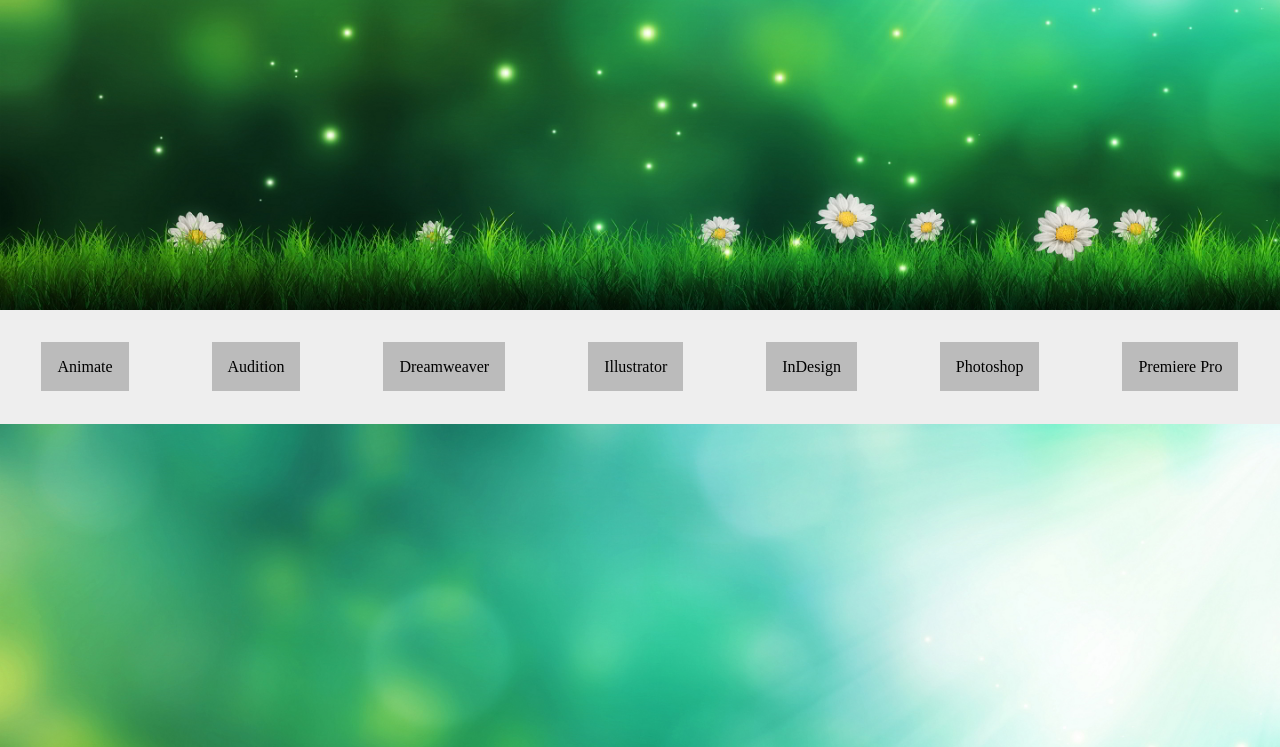
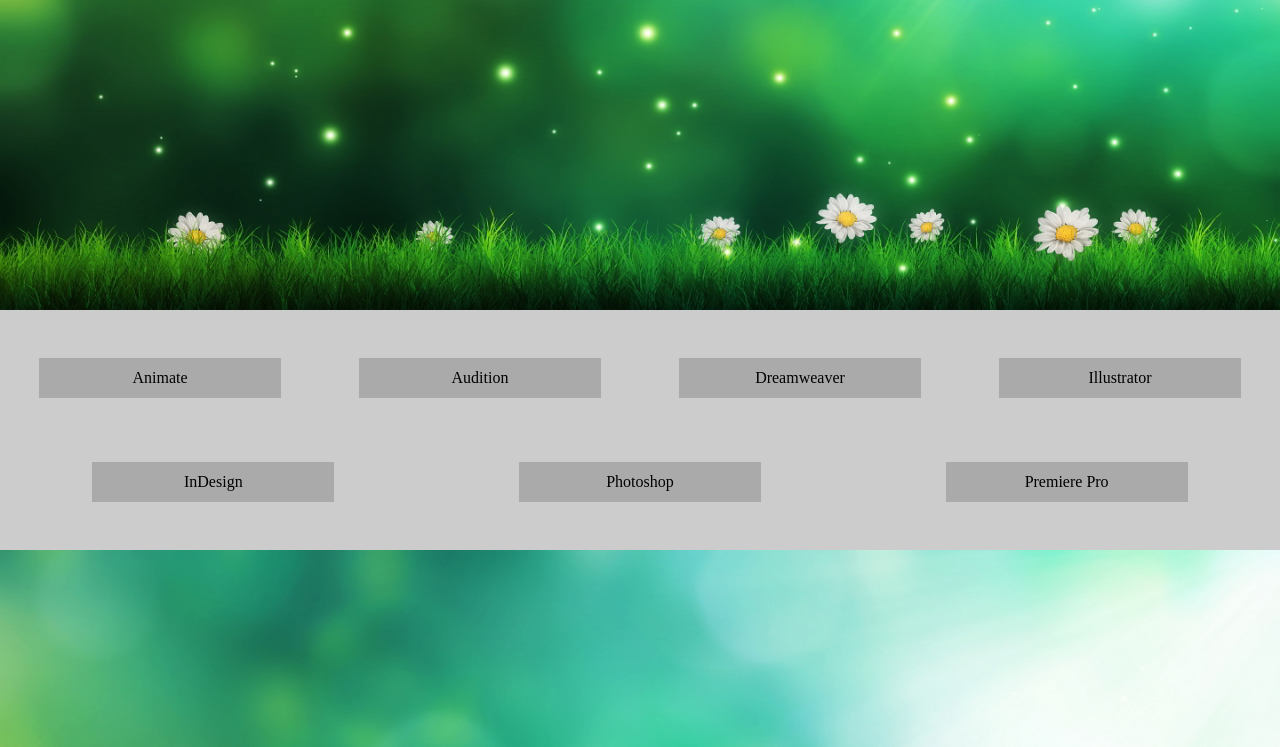
Before and after one commit to jackmega/pixelated_fantasy, a plain HTML site: page portfolio/index.html in a window 1280 px wide. Shown: the part 490-1237 px from the top of the page. Drawn offline with Linux system fonts and the light colour scheme.

Commit message:
Add files via upload

```diff
--- /dev/null
+++ b/css/home.css
@@ -0,0 +1,3 @@
+.caption p {
+	width: 40%;
+}
--- a/css/master.css
+++ b/css/master.css
@@ -58,6 +58,7 @@ nav:hover {
 	display: none;
 	list-style: none;
 	float: right;
+	text-align: right;
 }
 .dropdown li {
 	margin: 1em 0 0 0;
@@ -89,7 +90,7 @@ nav:hover {
 	letter-spacing: 5px;
 	font-variant: small-caps;
 	opacity: .5;
-	width: 20%;
+	width: 30%;
 	margin: auto;
 	-webkit-transition: all .5s .2s;
 	-moz-transition: all .5s .2s;
@@ -236,7 +237,7 @@ nav:hover {
 		display: block;
 	}
 	.caption p {
-		width: 50%;
+		width: 90%;
 	}
 	.section {
 		height: auto;
--- a/portfolio/css/portfolio.css
+++ b/portfolio/css/portfolio.css
@@ -3,40 +3,54 @@
 	flex-direction: row;
 	flex-wrap: wrap;
 	justify-content: space-around;
-	background-color: #eee;
-	padding: 3em 0;
+	background-color: #ccc;
+	padding: 1em 0;
 	-webkit-transition: all .5s .2s;
 	-moz-transition: all .5s .2s;
 	-o-transition: all .5s .2s;
 }
 .page-nav:hover {
-	background-color: #ddd;
-	-webkit-transition: all .5s .2s;
-	-moz-transition: all .5s .2s;
-	-o-transition: all .5s .2s;
-}
-.page-nav-link {
-	color: black;
-	text-decoration: none;
-	padding: 1em;
 	background-color: #bbb;
 	-webkit-transition: all .5s .2s;
 	-moz-transition: all .5s .2s;
 	-o-transition: all .5s .2s;
 }
-.page-nav-link:hover {
+.page-nav a {
+	width: 23%;
+	margin: 2em 0;
+	text-decoration: none;
+}
+.page-nav-link {
+	color: black;
+	text-decoration: none;
+	padding: .2em;
 	background-color: #aaa;
+	/*line-height: 4em;*/
 	-webkit-transition: all .5s .2s;
 	-moz-transition: all .5s .2s;
 	-o-transition: all .5s .2s;
 }
+.page-nav-link:hover {
+	background-color: #999;
+	-webkit-transition: all .5s .2s;
+	-moz-transition: all .5s .2s;
+	-o-transition: all .5s .2s;
+}
+.page-nav-link p {
+	line-height: .1em;
+	text-decoration: none;
+}
 .tooltip {
+	width: 80%;
+	text-decoration: none;
+	margin: auto;
+	text-align: center;
 	position: relative;
 	display: block;
 }
 .tooltip .tooltip-text {
 	display: none;
-	background-color: #aaa;
+	background-color: #999;
 	color: black;
 	font-style: italic;
 	text-align: center;
@@ -44,7 +58,7 @@
 	padding: .25em;
 	z-index: 1;
 	opacity: 0;
-	margin-bottom: 1em;
+	margin-left: -.5em;
 	position: absolute;
 	bottom: 125%;
 	width: 100%;
@@ -140,4 +154,7 @@
 	.section {
 		height: auto;
 	}
+	.page-nav a {
+		width: 45%;
+	}
 }
--- a/portfolio/index.html
+++ b/portfolio/index.html
@@ -30,34 +30,72 @@
 		</div>
 	</div>
 	<div class='page-nav'>
-		<div class='tooltip'>
-			<a href='#animate' class='page-nav-link'>Animate</a>
+		<a href='#animate'>
+			<div class='tooltip page-nav-link'>
+				<p>Animate</p>
 				<span class='tooltip-text'>Animation</span>
 			</div>
-		<div class='tooltip'>
-			<a href='#audition' class='page-nav-link'>Audition</a>
+		</a>
+		<!--<div class='tooltip'>-->
+		<!--	<a href='#animate' class='page-nav-link'>Animate</a>-->
+		<!--	<span class='tooltip-text'>Animation</span>-->
+		<!--</div>-->
+		<a href='#audition'>
+			<div class='tooltip page-nav-link'>
+				<p>Audition</p>
 				<span class='tooltip-text'>Audio</span>
 			</div>
-		<div class='tooltip'>
-			<a href='#dreamweaver' class='page-nav-link'>Dreamweaver</a>
+		</a>
+		<!--<div class='tooltip'>-->
+		<!--	<a href='#audition' class='page-nav-link'>Audition</a>-->
+		<!--	<span class='tooltip-text'>Audio</span>-->
+		<!--</div>-->
+		<a href='#dreamweaver'>
+			<div class='tooltip page-nav-link'>
+				<p>Dreamweaver</p>
 				<span class='tooltip-text'>Coding</span>
 			</div>
-		<div class='tooltip'>
-			<a href='#illustrator' class='page-nav-link'>Illustrator</a>
+		</a>
+		<a href='#illustrator'>
+			<div class='tooltip page-nav-link'>
+				<p>Illustrator</p>
 				<span class='tooltip-text'>Vector Graphics</span>
 			</div>
-		<div class='tooltip'>
-			<a href='#indesign' class='page-nav-link'>InDesign</a>
+		</a>
+		<!--<div class='tooltip'>-->
+		<!--	<a href='#illustrator' class='page-nav-link'>Illustrator</a>-->
+		<!--	<span class='tooltip-text'>Vector Graphics</span>-->
+		<!--</div>-->
+		<a href='#indesign'>
+			<div class='tooltip page-nav-link'>
+				<p>InDesign</p>
 				<span class='tooltip-text'>Page Layout</span>
 			</div>
-		<div class='tooltip'>
-			<a href='#photoshop' class='page-nav-link'>Photoshop</a>
+		</a>
+		<!--<div class='tooltip'>-->
+		<!--	<a href='#indesign' class='page-nav-link'>InDesign</a>-->
+		<!--	<span class='tooltip-text'>Page Layout</span>-->
+		<!--</div>-->
+		<a href='#photoshop'>
+			<div class='tooltip page-nav-link'>
+				<p>Photoshop</p>
 				<span class='tooltip-text'>Raster Graphics</span>
 			</div>
-		<div class='tooltip'>
-			<a href='#premiere' class='page-nav-link'>Premiere Pro</a>
+		</a>
+		<!--<div class='tooltip'>-->
+		<!--	<a href='#photoshop' class='page-nav-link'>Photoshop</a>-->
+		<!--	<span class='tooltip-text'>Raster Graphics</span>-->
+		<!--</div>-->
+		<a href='#premiere'>
+			<div class='tooltip page-nav-link'>
+				<p>Premiere Pro</p>
 				<span class='tooltip-text'>Video</span>
 			</div>
+		</a>
+		<!--<div class='tooltip'>-->
+		<!--	<a href='#premiere' class='page-nav-link'>Premiere Pro</a>-->
+		<!--	<span class='tooltip-text'>Video</span>-->
+		<!--</div>-->
 	</div>
 	<div class='parallax'></div>
 	<div class='program' id='illustrator'>
```
Also changed, not shown: index.html (+1 -0 lines), voice/css/voice.css (+13 -0 lines). Lines whose indentation alone changed are shown as unchanged.
